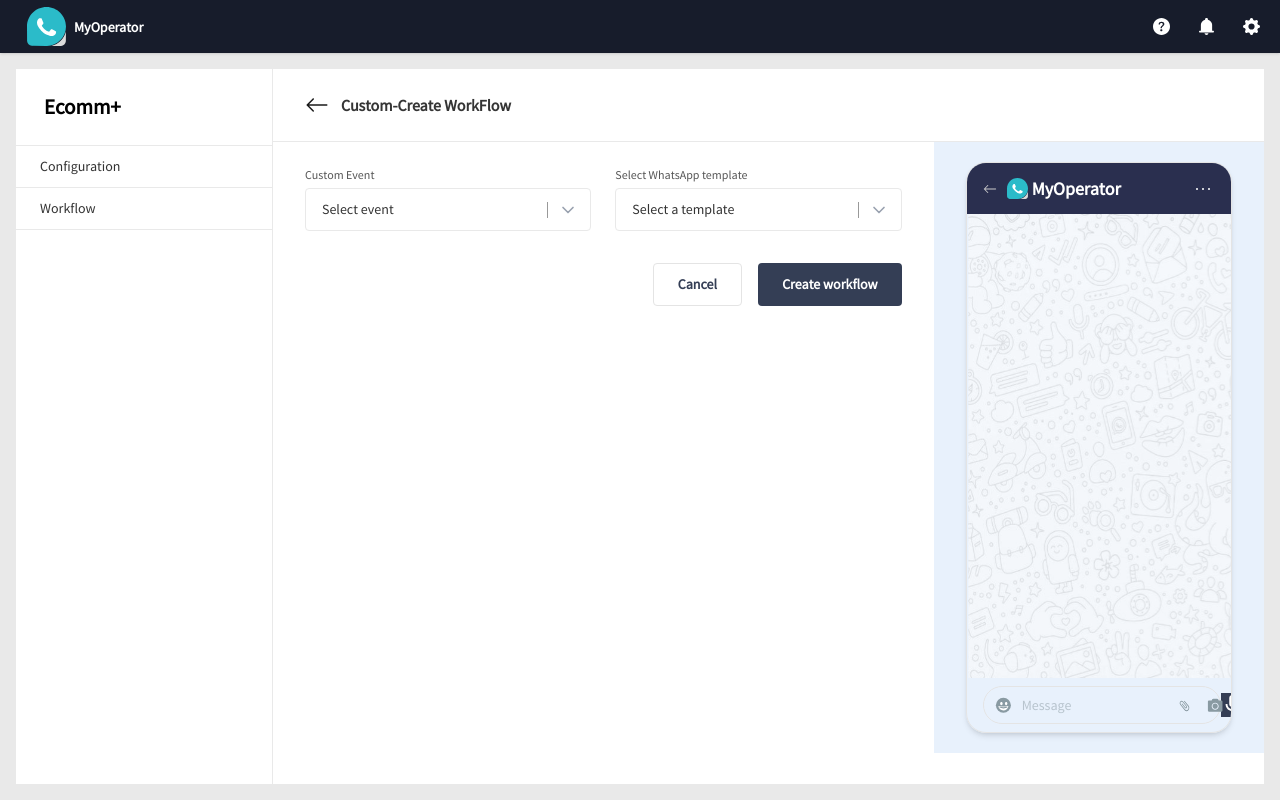
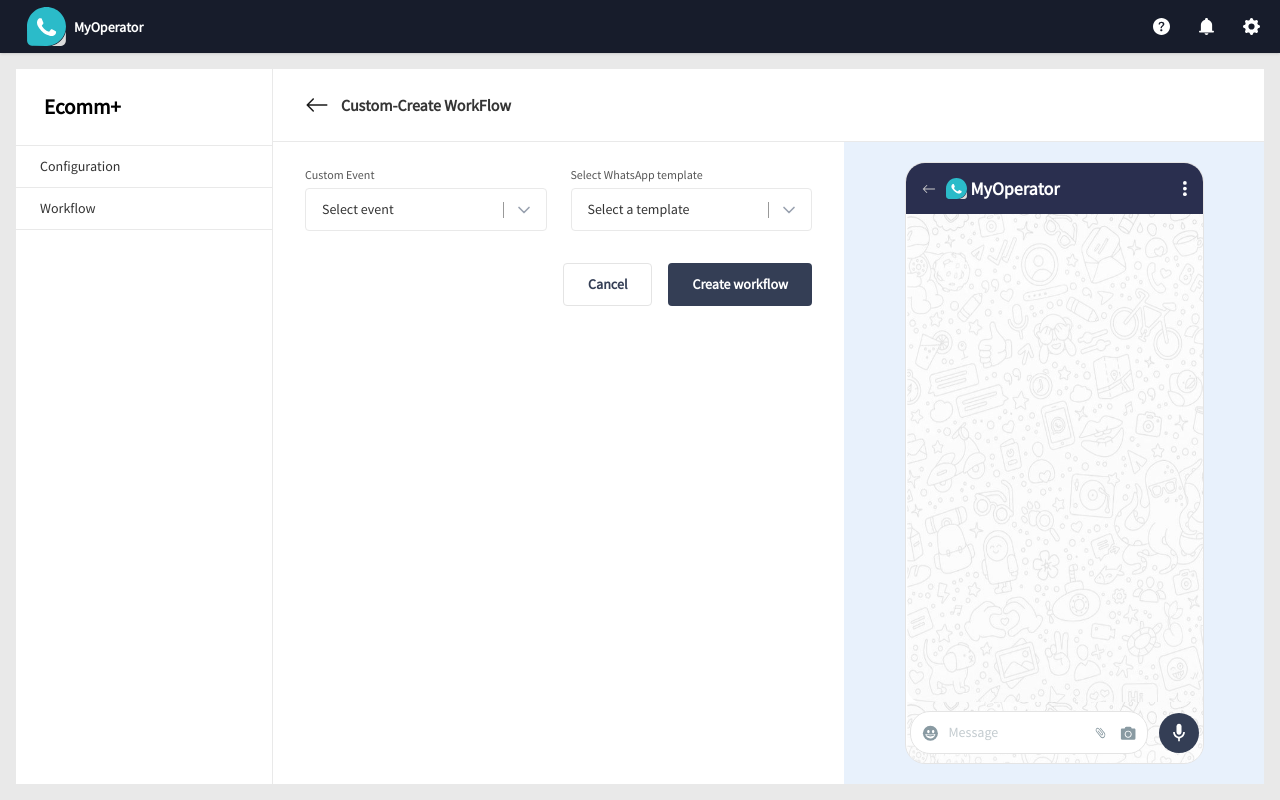
Before and after one commit to sanketPatel8/My-Operator, a Next.js app: page /createflow in a window 1280 px wide. Built offline with nearby package versions, Linux system fonts and the light colour scheme.

Commit message:
chat screen

```diff
--- a/app/(page)/createflow/page.js
+++ b/app/(page)/createflow/page.js
@@ -31,7 +31,7 @@
       <DashboardHeaader />
 
       {/* Main layout wrapper */}
-      <div className="p-[16px] flex flex-col md:flex-row flex-1 bg-[#E9E9E9]">
+      <div className="p-[16px] flex flex-col md:flex-row flex-1 bg-[#E9E9E9] ">
         {/* Sidebar */}
         <Sidebar active={activeTab} onChange={setActiveTab} />
 
@@ -130,8 +130,8 @@
               </div>
             </div>
             {/* Chat Preview */}
-                <div className="w-1/3 flex justify-end px-[32px] py-[20px] bg-[#E8F1FC]">
-                  <div className="w-[317px] h-[571px]  rounded-[20px] shadow-md overflow-hidden flex flex-col border border-[#E4E4E4]">
+                <div className="flex w-1/3 justify-center items-start bg-[#E8F1FC] px-[32px] py-[20px] min-w-[calc(100vh-380px)] min-h-[calc(100vh-158px)]">
+                  <div className=" h-full flex-shrink-0 rounded-[20px]  overflow-hidden flex flex-col border border-[#E4E4E4] bg-white">
                     {/* Chat Header */}
                     <div className="bg-[#2A2F4F] flex items-center px-4 py-3 text-white">
                       <Image
@@ -150,16 +150,13 @@
                       />
                       <h1 className="font-semibold text-[#FFFFFF] text-[18px]">MyOperator</h1>
                       <div className="ml-auto">
-                        <svg
-                          xmlns="http://www.w3.org/2000/svg"
-                          fill="white"
-                          viewBox="0 0 24 24"
-                          strokeWidth="2"
-                          stroke="currentColor"
-                          className="w-6 h-6"
-                        >
-                          <path strokeLinecap="round" strokeLinejoin="round" d="M6 12h.01M12 12h.01M18 12h.01" />
-                        </svg>
+                        <Image
+                        src="/assets/more_info.svg"
+                        alt='more info'
+                        height={100}
+                        width={100}
+                        className='max-h-[15px] max-w-[4px]'
+                        />
                       </div>
                     </div>
 
@@ -169,7 +166,7 @@
                     </div>
 
                     {/* Chat Input */}
-                    <div className="flex items-center px-4 py-2 ">
+                    <div className="flex items-center bg-[url('/assets/wp_bg.svg')] bg-repeat overflow-y-hidden py-[9px] px-[4px] ">
                       <Image
                       src="/assets/Emoji.svg"
                       alt='wp emoji'
@@ -180,32 +177,33 @@
                       <input
                         type="text"
                         placeholder="Message"
-                        className="flex-1 px-4 py-2 text-[#8798A0] pr-[60px] pl-[38px] rounded-full border border-[#E4E4E4] outline-none text-sm"
+                        className="flex-1 py-[10px] bg-white text-[#8798A0] pr-[60px] pl-[38px] rounded-[20px] border border-[#E4E4E4] outline-none text-[14px]"
                       />
                       <Image
                       src="/assets/wp_upload.svg"
                       alt='wp emoji'
                       height={100}
                       width={100}
-                      className='max-h-[21px] max-w-[21px] z-20 absolute ml-[191px]'
+                      className='max-h-[21px] max-w-[21px] z-20 absolute ml-[180px]'
                       />
                       <Image
                       src="/assets/wp_camera.svg"
                       alt='wp emoji'
                       height={100}
                       width={100}
-                      className='max-h-[16px] max-w-[16px]  z-20 absolute ml-[224px]'
+                      className='max-h-[16px] max-w-[16px]  z-20 absolute ml-[210px]'
                       />
                       <Image
                       src="/assets/mic.svg"
                       alt='wp emoji'
                       height={100}
                       width={100}
-                      className='max-h-[24px] max-w-[22px] bg-[#343E55] '
+                      className='max-h-[40px] max-w-[40px] bg-[#343E55] ml-[11px] p-[9px] rounded-full'
                       />
 
                     </div>
                   </div>
+
                 </div>
 
 
```
Also changed, not shown: public/assets/more_info.svg (added).
